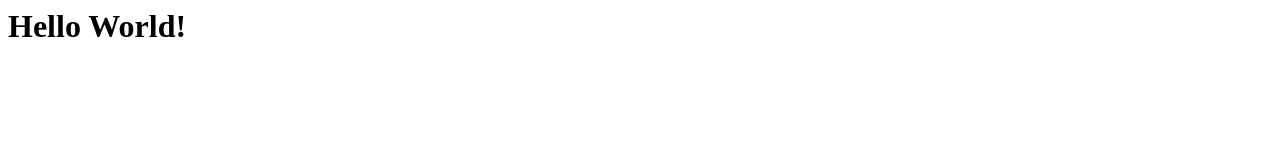
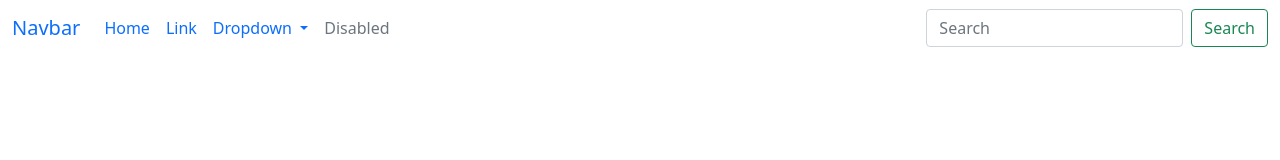
Before and after one commit to Cosmental/Website, a plain HTML site: page index.html in a window 1280 px wide. Drawn offline with nearby package versions, Linux system fonts and the light colour scheme.

Commit message:
Bootstrap Push

```diff
--- a/index.html
+++ b/index.html
@@ -1,9 +1,57 @@
-<html>
+<!DOCTYPE html>
+<html lang="en">
     <head>
+        <meta charset="utf-8">
+        <meta name="viewport" content="width=device-width, initial-scale=1">
+        <title>Home</title>
 
+        <!-- Bootstrap CSS -->
+        <link href="https://cdn.jsdelivr.net/npm/bootstrap@5.1.3/dist/css/bootstrap.min.css" rel="stylesheet" integrity="sha384-1BmE4kWBq78iYhFldvKuhfTAU6auU8tT94WrHftjDbrCEXSU1oBoqyl2QvZ6jIW3" crossorigin="anonymous">
     </head>
 
     <body>
-        <h1>Hello World!</h1>
+        <nav class="navbar navbar-expand-lg bg-body-tertiary">
+            <div class="container-fluid">
+              <a class="navbar-brand" href="#">Navbar</a>
+              <button class="navbar-toggler" type="button" data-bs-toggle="collapse" data-bs-target="#navbarSupportedContent" aria-controls="navbarSupportedContent" aria-expanded="false" aria-label="Toggle navigation">
+                <span class="navbar-toggler-icon"></span>
+              </button>
+              <div class="collapse navbar-collapse" id="navbarSupportedContent">
+                <ul class="navbar-nav me-auto mb-2 mb-lg-0">
+                  <li class="nav-item">
+                    <a class="nav-link active" aria-current="page" href="#">Home</a>
+                  </li>
+                  <li class="nav-item">
+                    <a class="nav-link" href="#">Link</a>
+                  </li>
+                  <li class="nav-item dropdown">
+                    <a class="nav-link dropdown-toggle" href="#" role="button" data-bs-toggle="dropdown" aria-expanded="false">
+                      Dropdown
+                    </a>
+                    <ul class="dropdown-menu">
+                      <li><a class="dropdown-item" href="#">Action</a></li>
+                      <li><a class="dropdown-item" href="#">Another action</a></li>
+                      <li><hr class="dropdown-divider"></li>
+                      <li><a class="dropdown-item" href="#">Something else here</a></li>
+                    </ul>
+                  </li>
+                  <li class="nav-item">
+                    <a class="nav-link disabled">Disabled</a>
+                  </li>
+                </ul>
+                <form class="d-flex" role="search">
+                  <input class="form-control me-2" type="search" placeholder="Search" aria-label="Search">
+                  <button class="btn btn-outline-success" type="submit">Search</button>
+                </form>
+              </div>
+            </div>
+          </nav>
+
+
+          <!--Bootstrap JS-->
+        <script src="https://cdn.jsdelivr.net/npm/bootstrap@5.2.2/dist/js/bootstrap.bundle.min.js" integrity="sha384-OERcA2EqjJCMA+/3y+gxIOqMEjwtxJY7qPCqsdltbNJuaOe923+mo//f6V8Qbsw3" crossorigin="anonymous"></script>
+
+        <!-- Friconix-icons -->
+        <script defer src="https://friconix.com/cdn/friconix.js"> </script>
     </body>
 </html>
```
